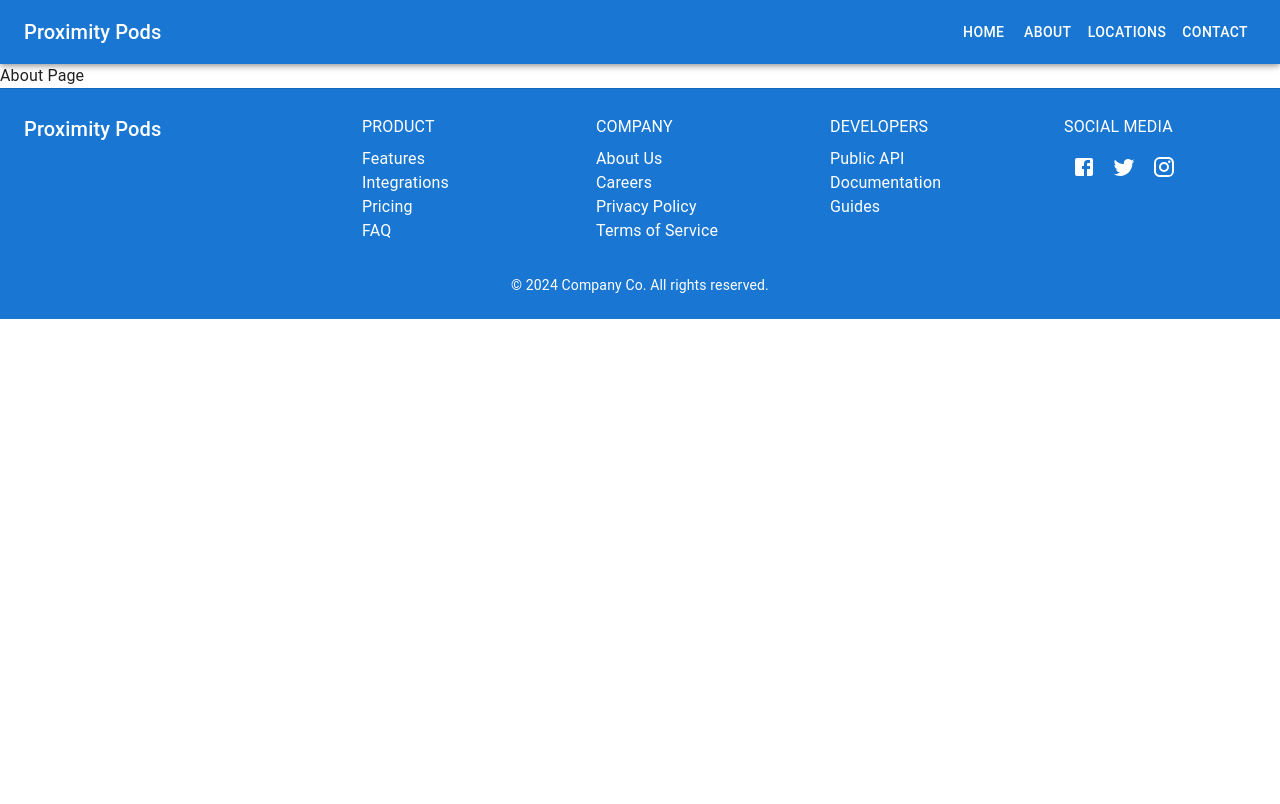
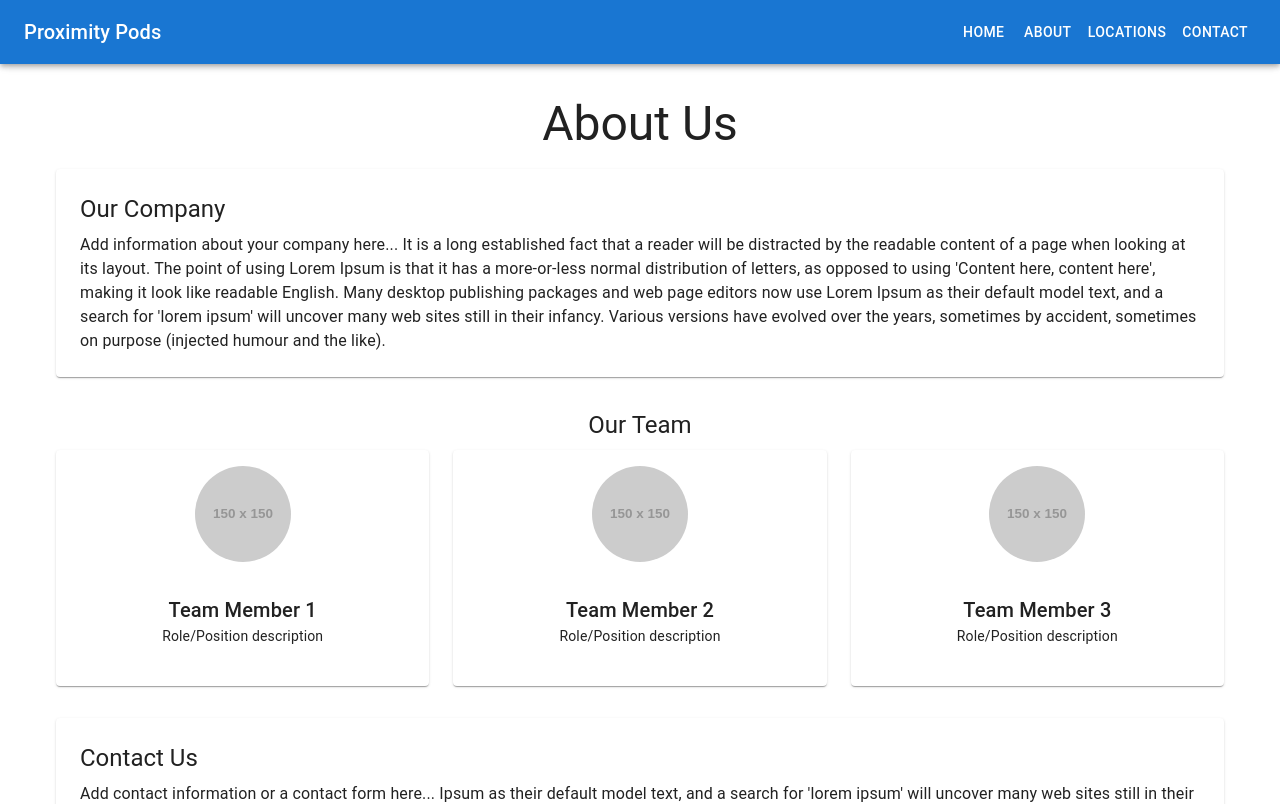
Before and after one commit to pesto-students/front-end-repo-p10-pixel-pioneers, a React (Vite) app: page /about in a window 1280 px wide. Shown: the top 804 px of the page. Built offline with nearby package versions, Linux system fonts and the light colour scheme.

Commit message:
Added About Us Component

```diff
--- a/src/pages/About/index.jsx
+++ b/src/pages/About/index.jsx
@@ -1,10 +1,119 @@
+import { makeStyles } from "@material-ui/core/styles";
+import {
+  Container,
+  Typography,
+  Grid,
+  Paper,
+  Avatar,
+  Card,
+  CardContent,
+} from "@material-ui/core";
+
+const useStyles = makeStyles((theme) => ({
+  root: {
+    flexGrow: 1,
+    padding: theme.spacing(4),
+  },
+  section: {
+    marginBottom: theme.spacing(4),
+  },
+  paper: {
+    padding: theme.spacing(3),
+  },
+  teamMemberCard: {
+    display: "flex",
+    flexDirection: "column",
+    alignItems: "center",
+    textAlign: "center",
+    padding: theme.spacing(2),
+  },
+  avatar: {
+    width: theme.spacing(12),
+    height: theme.spacing(12),
+    marginBottom: theme.spacing(2),
+  },
+}));
 
 const About = () => {
-    return (
-        <>
-            About Page
-        </>
-    )
-}
+  const classes = useStyles();
+  return (
+    <div>
+      <div className={classes.root}>
+        <Container maxWidth="lg">
+          <Typography variant="h3" align="center" gutterBottom>
+            About Us
+          </Typography>
+
+          {/* Company Information Section */}
+          <section className={classes.section}>
+            <Paper className={classes.paper}>
+              <Typography variant="h5" gutterBottom>
+                Our Company
+              </Typography>
+              <Typography variant="body1">
+                Add information about your company here... It is a long
+                established fact that a reader will be distracted by the
+                readable content of a page when looking at its layout. The point
+                of using Lorem Ipsum is that it has a more-or-less normal
+                distribution of letters, as opposed to using 'Content here,
+                content here', making it look like readable English. Many
+                desktop publishing packages and web page editors now use Lorem
+                Ipsum as their default model text, and a search for 'lorem
+                ipsum' will uncover many web sites still in their infancy.
+                Various versions have evolved over the years, sometimes by
+                accident, sometimes on purpose (injected humour and the like).
+              </Typography>
+            </Paper>
+          </section>
+          {/* Team Members Section */}
+          <section className={classes.section}>
+            <Typography variant="h5" align="center" gutterBottom>
+              Our Team
+            </Typography>
+            <Grid container spacing={3} justifyContent="center">
+              {/* Sample team members, replace with actual team data */}
+              {[1, 2, 3].map((member) => (
+                <Grid item xs={12} sm={4} key={member}>
+                  <Card className={classes.teamMemberCard}>
+                    <Avatar
+                      alt={`Team Member ${member}`}
+                      src={`https://via.placeholder.com/150`} // Replace with team member image URL
+                      className={classes.avatar}
+                    />
+                    <CardContent>
+                      <Typography variant="h6">Team Member {member}</Typography>
+                      <Typography variant="body2">
+                        Role/Position description
+                      </Typography>
+                    </CardContent>
+                  </Card>
+                </Grid>
+              ))}
+            </Grid>
+          </section>
+          {/* Contact Section */}
+          <section className={classes.section}>
+            <Paper className={classes.paper}>
+              <Typography variant="h5" gutterBottom>
+                Contact Us
+              </Typography>
+              <Typography variant="body1">
+                Add contact information or a contact form here... Ipsum as their
+                default model text, and a search for 'lorem ipsum' will uncover
+                many web sites still in their infancy. Various versions have
+                evolved over the years, sometimes by accident, sometimes on
+                purpose (injected humour and the like).
+                <br />
+                Email: dummyEmail@proximityPods.com
+                <br />
+                Contact Number: +91 123762562
+              </Typography>
+            </Paper>
+          </section>
+        </Container>
+      </div>
+    </div>
+  );
+};
 
 export default About;
```
Also changed, not shown: src/pages/App/index.jsx (+5 -2 lines).
